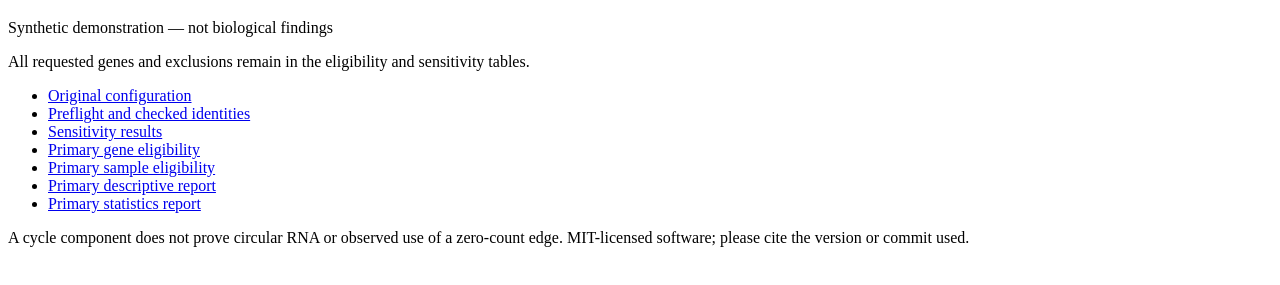
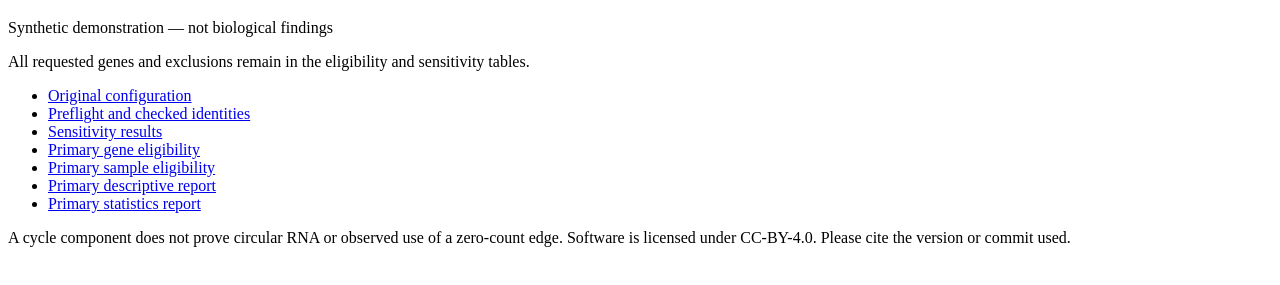
Before and after one commit to simransummermalik/TopologicalAnalysisofRNASplicinginEndometriosis, a plain HTML site: page sg-live-demo/configured-results/report.html in a window 1280 px wide. Shown: the part 61-346 px from the top of the page. Drawn offline with Linux system fonts and the light colour scheme.

Commit message:
Record splice-girl v0.2.1 publication

```diff
--- a/sg-live-demo/configured-results/report.html
+++ b/sg-live-demo/configured-results/report.html
@@ -1 +1 @@
-<!doctype html><html lang="en"><meta charset="utf-8"><title>Splice Girl configured analysis</title><body><h1>Splice Girl</h1><p>Synthetic demonstration — not biological findings</p><p>All requested genes and exclusions remain in the eligibility and sensitivity tables.</p><ul><li><a href="configuration.json">Original configuration</a></li><li><a href="preflight.json">Preflight and checked identities</a></li><li><a href="analysis/sensitivity.tsv">Sensitivity results</a></li><li><a href="analysis/primary/gene_eligibility.tsv">Primary gene eligibility</a></li><li><a href="analysis/primary/sample_eligibility.tsv">Primary sample eligibility</a></li><li><a href="primary_report/report.html">Primary descriptive report</a></li><li><a href="analysis/primary/statistics/report.html">Primary statistics report</a></li></ul><p>A cycle component does not prove circular RNA or observed use of a zero-count edge. MIT-licensed software; please cite the version or commit used.</p></body></html>
+<!doctype html><html lang="en"><meta charset="utf-8"><title>Splice Girl configured analysis</title><body><h1>Splice Girl</h1><p>Synthetic demonstration — not biological findings</p><p>All requested genes and exclusions remain in the eligibility and sensitivity tables.</p><ul><li><a href="configuration.json">Original configuration</a></li><li><a href="preflight.json">Preflight and checked identities</a></li><li><a href="analysis/sensitivity.tsv">Sensitivity results</a></li><li><a href="analysis/primary/gene_eligibility.tsv">Primary gene eligibility</a></li><li><a href="analysis/primary/sample_eligibility.tsv">Primary sample eligibility</a></li><li><a href="primary_report/report.html">Primary descriptive report</a></li><li><a href="analysis/primary/statistics/report.html">Primary statistics report</a></li></ul><p>A cycle component does not prove circular RNA or observed use of a zero-count edge. Software is licensed under CC-BY-4.0. Please cite the version or commit used.</p></body></html>
```
Also changed, not shown: 5 other files.
